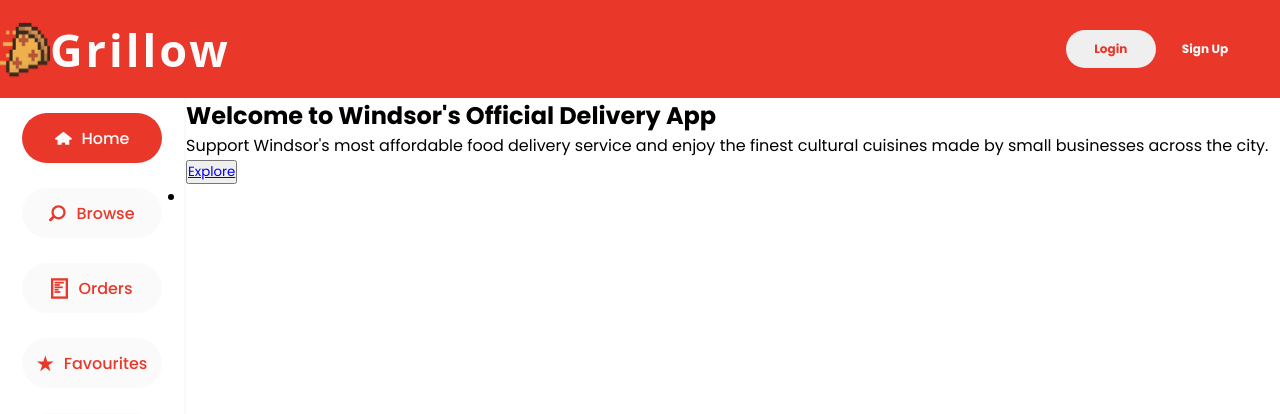
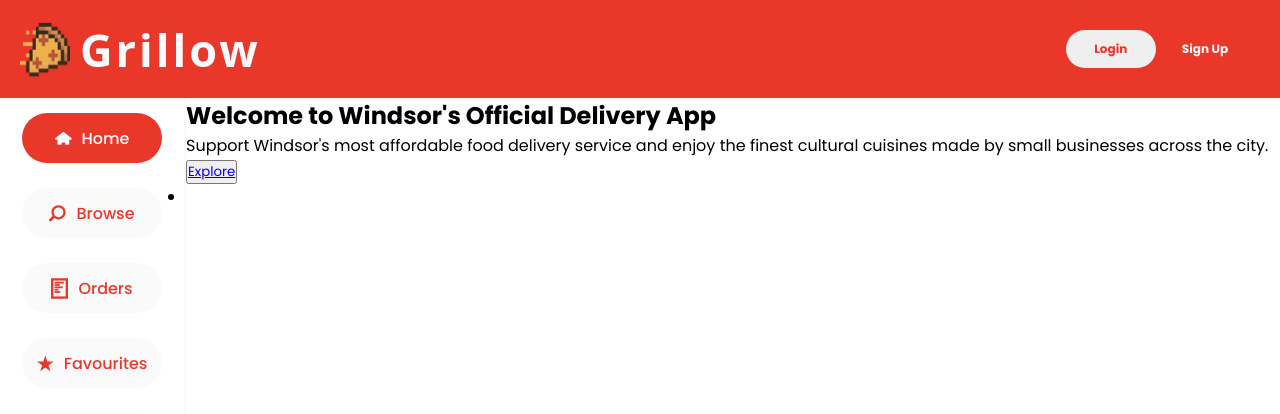
Before and after one commit to Mini1Git/project3340, a PHP site: page / in a window 1280 px wide. Shown: the top 414 px of the page. Run offline with PHP 8.4, Linux system fonts and the light colour scheme; some web fonts are replaced.

Commit message:
padding added

```diff
--- a/style.css
+++ b/style.css
@@ -18,6 +18,8 @@ h1{
     font-size: 45px;
     letter-spacing: 3px;
     font-family: "Srisakdi", system-ui;
+    gap: 10px;
+    padding-left: 20px;
 }
 
 
```
